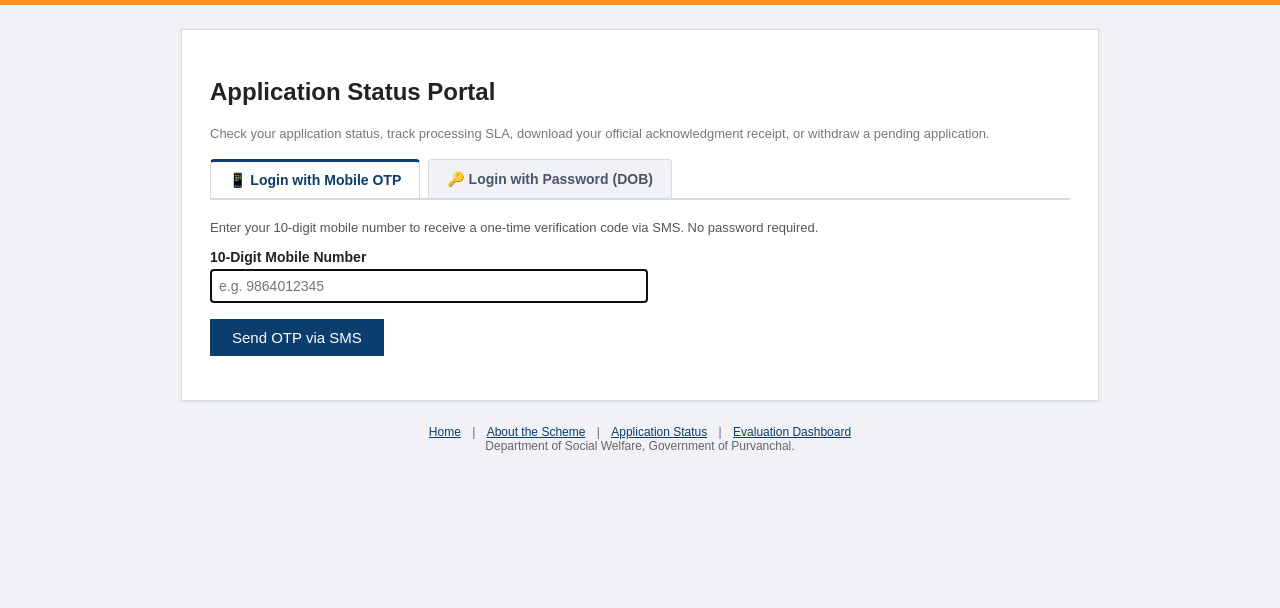
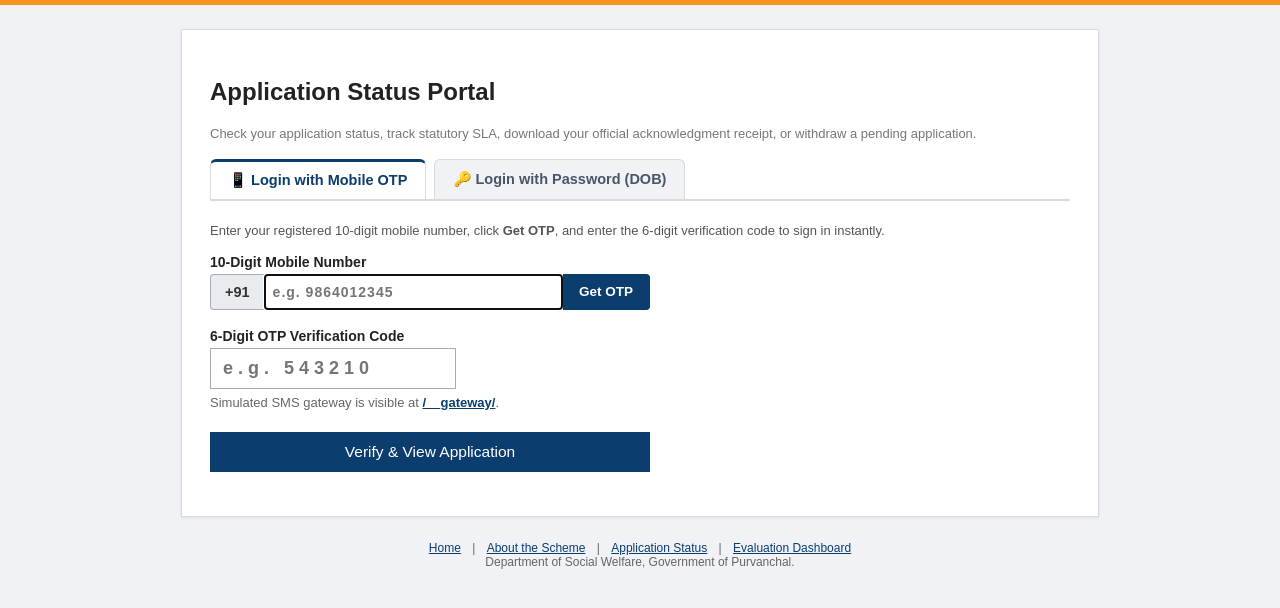
Before and after one commit to DhruvaKumar18/sewasetu-ai-handout, a Flask app: page /status in a window 1280 px wide. Shown: the part 69-677 px from the top of the page. Run offline with Flask 2, Linux system fonts and the light colour scheme; parts of the project's set-up code (start-up, migrations or seed data) failed here and were passed over; some libraries are stand-ins or nearby versions.

Commit message:
Streamline citizen login to 1-time OTP with unified 1-screen UI and persistent session

```diff
--- a/app/app.py
+++ b/app/app.py
@@ -31,7 +31,7 @@ def now_ist():
 import requests
 import psycopg2
 from flask import (Flask, request, session, redirect, url_for, render_template,
-                   flash, send_file, abort)
+                   flash, send_file, abort, jsonify)
 from fpdf import FPDF
 
 BASE_DIR = os.path.dirname(os.path.abspath(__file__))
@@ -268,6 +268,8 @@ def apply():
     if deadline_remaining() is None:
         flash("The application window for this scheme has closed.")
         return redirect(url_for("index"))
+    if session.get("verified_mobile"):
+        return redirect(url_for("form_step", step=1))
     if request.method == "POST":
         mobile = request.form.get("mobile", "").strip()
         captcha = request.form.get("captcha", "")
@@ -456,8 +458,53 @@ def generate_acknowledgment(cur, app_id):
 # Status portal (citizen login)
 # ---------------------------------------------------------------------------
 
+@app.route("/api/send-status-otp", methods=["POST"])
+def api_send_status_otp():
+    data = request.get_json(silent=True) or request.form
+    mobile = (data.get("mobile") or "").strip()
+    if not mobile or len(mobile) != 10 or not mobile.isdigit():
+        return jsonify({"success": False, "message": "Please enter a valid 10-digit mobile number."}), 400
+
+    code = "%06d" % secrets.randbelow(1000000)
+    conn = get_db()
+    cur = conn.cursor()
+    cur.execute("INSERT INTO otps (mobile, code, created_at) VALUES (%s, %s, %s)",
+                (mobile, code, datetime.now()))
+    conn.commit()
+    cur.close(); conn.close()
+
+    send_sms(mobile, f"Your Sewa Setu status login OTP is {code}. Valid for 5 minutes.")
+    session["status_otp_sent"] = True
+    session["status_otp_mobile"] = mobile
+    return jsonify({
+        "success": True,
+        "message": f"6-digit verification code sent to +91 {mobile} via SMS.",
+        "mobile": mobile
+    })
+
+
 @app.route("/status", methods=["GET", "POST"])
 def status_login():
+    if request.args.get("logout"):
+        session.pop("logged_in", None)
+        session.pop("portal_mobile", None)
+        session.pop("status_otp_sent", None)
+        session.pop("status_otp_mobile", None)
+        session.pop("verified_mobile", None)
+        flash("You have signed out successfully.")
+        return redirect(url_for("status_login"))
+
+    # If citizen is already logged in, show their application without prompting for OTP again
+    if session.get("logged_in") and session.get("portal_mobile") and not request.args.get("change_mobile") and not request.args.get("reset"):
+        conn = get_db()
+        cur = conn.cursor()
+        cur.execute("SELECT id FROM applications WHERE mobile = %s ORDER BY submitted_at DESC LIMIT 1",
+                    (session.get("portal_mobile"),))
+        r = cur.fetchone()
+        cur.close(); conn.close()
+        if r:
+            return redirect(url_for("view_application", app_id=r[0]))
+
     if request.args.get("change_mobile") or request.args.get("reset"):
         session.pop("status_otp_sent", None)
         session.pop("status_otp_mobile", None)
@@ -501,6 +548,9 @@ def status_login():
         elif action == "verify_otp" or request.form.get("otp"):
             active_tab = "otp"
             code = request.form.get("otp", "").strip()
+            if not code:
+                flash("Please click 'Get OTP' to receive your verification code, then enter the 6-digit OTP.")
+                return render_template("status_login.html", otp_sent=False, mobile=mobile, active_tab="otp")
             conn = get_db()
             cur = conn.cursor()
             cur.execute("SELECT code, created_at FROM otps WHERE mobile = %s "
@@ -519,6 +569,7 @@ def status_login():
                 session.pop("status_otp_mobile", None)
                 session["logged_in"] = True
                 session["portal_mobile"] = mobile
+                session["verified_mobile"] = mobile
 
                 conn = get_db()
                 cur = conn.cursor()
--- a/app/templates/base.html
+++ b/app/templates/base.html
@@ -39,7 +39,7 @@ table.tbl td,table.tbl th{border:1px solid #ccd;padding:7px 10px;font-size:14px;
 {% block content %}{% endblock %}
 </div>
 <div class="footer">
-  <a href="/">Home</a> | <a href="/about">About the Scheme</a> | <a href="/status">Application Status</a> | <a href="/eval-dashboard">Evaluation Dashboard</a><br>
+  <a href="/">Home</a> | <a href="/about">About the Scheme</a> | <a href="/status">Application Status</a> | <a href="/eval-dashboard">Evaluation Dashboard</a>{% if session.get('logged_in') %} | <a href="/status?logout=1" style="color:#c62828; font-weight:bold;">Sign Out</a>{% endif %}<br>
   Department of Social Welfare, Government of Purvanchal.
 </div>
 </body>
--- a/app/templates/status_login.html
+++ b/app/templates/status_login.html
@@ -1,28 +1,28 @@
 {% extends "base.html" %}
 {% block content %}
 <h2>Application Status Portal</h2>
-<p class="steps">Check your application status, track processing SLA, download your official acknowledgment receipt, or
-  withdraw a pending application.</p>
+<p class="steps">Check your application status, track statutory SLA, download your official acknowledgment receipt, or withdraw a pending application.</p>
 
 <style>
   .login-tabs {
     display: flex;
     border-bottom: 2px solid #d7dbe0;
-    margin-bottom: 20px;
+    margin-bottom: 22px;
     gap: 8px;
   }
 
   .login-tab {
     padding: 10px 18px;
-    font-size: 14px;
+    font-size: 14.5px;
     font-weight: 600;
     cursor: pointer;
     background: #f0f2f5;
     border: 1px solid #d7dbe0;
     border-bottom: none;
-    border-radius: 4px 4px 0 0;
+    border-radius: 6px 6px 0 0;
     color: #4a5568;
     text-decoration: none;
+    transition: all 0.2s ease;
   }
 
   .login-tab.active {
@@ -40,14 +40,79 @@
     display: block;
   }
 
-  .otp-badge {
+  .otp-status-box {
+    padding: 11px 15px;
+    border-radius: 4px;
+    font-size: 13.5px;
+    margin-bottom: 16px;
+    display: none;
+  }
+
+  .otp-status-success {
     background: #e8f5e9;
-    border-left: 3px solid #2e7d32;
+    border-left: 4px solid #2e7d32;
     color: #1b5e20;
-    padding: 10px 14px;
-    margin-bottom: 16px;
+  }
+
+  .otp-status-error {
+    background: #ffebee;
+    border-left: 4px solid #c62828;
+    color: #b71c1c;
+  }
+
+  .mobile-input-group {
+    display: flex;
+    align-items: stretch;
+    max-width: 440px;
+    margin-top: 4px;
+  }
+
+  .mobile-prefix {
+    background: #e9ecef;
+    border: 1px solid #aab;
+    border-right: none;
+    padding: 9px 14px;
+    font-weight: 700;
+    font-size: 14.5px;
+    color: #333;
+    border-radius: 4px 0 0 4px;
+    display: flex;
+    align-items: center;
+  }
+
+  .mobile-input-field {
+    flex: 1;
+    border: 1px solid #aab;
+    border-radius: 0;
+    padding: 9px 12px;
+    font-size: 15px;
+    font-weight: 600;
+    letter-spacing: 1px;
+    margin: 0 !important;
+  }
+
+  .btn-get-otp {
+    background: #0b3d6e;
+    color: #fff;
+    border: 1px solid #0b3d6e;
+    border-left: none;
+    padding: 9px 16px;
+    font-size: 13.5px;
+    font-weight: 700;
+    cursor: pointer;
     border-radius: 0 4px 4px 0;
-    font-size: 13.5px;
+    white-space: nowrap;
+    transition: background 0.15s ease;
+  }
+
+  .btn-get-otp:hover:not(:disabled) {
+    background: #0d4a85;
+  }
+
+  .btn-get-otp:disabled {
+    background: #8fa5bc;
+    border-color: #8fa5bc;
+    cursor: not-allowed;
   }
 </style>
 
@@ -58,76 +123,76 @@
     onclick="showTab('password')">&#128273; Login with Password (DOB)</button>
 </div>
 
-<!-- Tab 1: OTP Authentication (Default) -->
+<!-- Tab 1: Unified 1-Screen Mobile OTP Login -->
 <div id="tab-otp" class="tab-content {% if active_tab != 'password' %}active{% endif %}">
-  {% if otp_sent %}
-  <div class="otp-badge" style="display:flex; justify-content:space-between; align-items:center; flex-wrap:wrap; gap:8px;">
-    <div>&#10004; A 6-digit verification code has been sent to <b>+91 {{ mobile }}</b> via SMS.</div>
-    <a href="/status?change_mobile=1" style="color:#0b3d6e; font-weight:700; text-decoration:underline; font-size:13px;">&#9998; Change Mobile</a>
+  <p class="note" style="margin-bottom:16px;">
+    Enter your registered 10-digit mobile number, click <b>Get OTP</b>, and enter the 6-digit verification code to sign in instantly.
+  </p>
+
+  <div id="otpStatusBox" class="otp-status-box {% if otp_sent %}otp-status-success{% endif %}" {% if otp_sent %}style="display:block;"{% endif %}>
+    {% if otp_sent %}
+      &#10004; A 6-digit verification code has been sent to <b>+91 {{ mobile }}</b> via SMS.
+    {% endif %}
   </div>
-  <form method="post" action="/status">
+
+  <form method="post" action="/status" id="otpForm">
     <input type="hidden" name="action" value="verify_otp">
-    <input type="hidden" name="mobile" value="{{ mobile }}">
 
-    <div style="display:flex; justify-content:space-between; align-items:center; margin-top:12px;">
-      <label style="margin:0;">Registered Mobile Number</label>
-      <a href="/status?change_mobile=1" style="font-size:13px; color:#0b3d6e; font-weight:600; text-decoration:underline;">Change Number</a>
-    </div>
-    <div style="display:flex; gap:10px; align-items:center; margin-top:4px;">
-      <input type="text" value="+91 {{ mobile }}" disabled style="background:#e9ecef; flex:1; font-weight:bold; font-size:15px; margin:0;">
-      <a href="/status?change_mobile=1" class="btn" style="background:#6c757d; padding:8px 16px; font-size:13px; text-decoration:none; white-space:nowrap;">Change</a>
+    <label for="mobileInput">10-Digit Mobile Number</label>
+    <div class="mobile-input-group">
+      <span class="mobile-prefix">+91</span>
+      <input type="text" id="mobileInput" name="mobile" maxlength="10" placeholder="e.g. 9864012345"
+        value="{{ mobile or '' }}" required autofocus class="mobile-input-field" oninput="onMobileChanged()">
+      <button type="button" id="btnGetOtp" class="btn-get-otp" onclick="requestOtp()">Get OTP</button>
     </div>
 
-    <label style="margin-top:14px;">Enter 6-Digit OTP Code</label>
-    <input type="text" name="otp" maxlength="6" placeholder="e.g. 543210" autofocus required
-      style="letter-spacing:4px; font-weight:bold; font-size:18px;">
+    <div id="otpSection" style="margin-top:18px;">
+      <label for="otpCodeInput">6-Digit OTP Verification Code</label>
+      <div style="display:flex; gap:12px; align-items:center;">
+        <input type="text" id="otpCodeInput" name="otp" maxlength="6" placeholder="e.g. 543210"
+          style="letter-spacing:5px; font-weight:bold; font-size:18px; max-width:220px; padding:9px 12px; margin:0;"
+          autocomplete="one-time-code" required>
+        <button type="button" id="btnResend" onclick="requestOtp()"
+          style="background:none; border:none; color:#0b3d6e; text-decoration:underline; cursor:pointer; font-size:13px; font-weight:bold; display:none;">Resend OTP</button>
+      </div>
+      <p class="note" style="margin-top:6px; color:#666;">
+        Simulated SMS gateway is visible at <a href="/__gateway/" target="_blank" style="color:#0b3d6e; font-weight:600;">/__gateway/</a>.
+      </p>
+    </div>
 
-    <p style="margin-top:16px;">
-      <button class="btn" type="submit">Verify &amp; View Application</button>
+    <p style="margin-top:22px;">
+      <button class="btn" type="submit" id="btnSubmitVerify" style="width:100%; max-width:440px; font-size:15.5px; padding:11px 22px;">
+        Verify &amp; View Application
+      </button>
     </p>
   </form>
-  <form method="post" action="/status" style="margin-top:12px;">
-    <input type="hidden" name="action" value="send_otp">
-    <input type="hidden" name="mobile" value="{{ mobile }}">
-    <p class="note">
-      Didn't receive the OTP? <button type="submit"
-        style="background:none; border:none; color:#0b3d6e; text-decoration:underline; cursor:pointer; padding:0; font-size:13px; font-weight:bold;">Resend OTP</button> &middot; <a href="/status?change_mobile=1" style="font-weight:bold; color:#0b3d6e;">Use Different Mobile Number</a>
-    </p>
-  </form>
-  {% else %}
-  <p class="note" style="margin-bottom:14px;">Enter your 10-digit mobile number to receive a one-time verification code
-    via SMS. No password required.</p>
-  <form method="post" action="/status">
-    <input type="hidden" name="action" value="send_otp">
-    <label>10-Digit Mobile Number</label>
-    <input type="text" name="mobile" maxlength="10" placeholder="e.g. 9864012345" value="{{ mobile or '' }}" required
-      autofocus>
-    <p style="margin-top:16px;">
-      <button class="btn" type="submit">Send OTP via SMS</button>
-    </p>
-  </form>
-  {% endif %}
 </div>
 
 <!-- Tab 2: Password Authentication -->
 <div id="tab-password" class="tab-content {% if active_tab == 'password' %}active{% endif %}">
-  <p class="note" style="margin-bottom:14px;">Sign in using your portal password. By default, your password is your date
-    of birth in <code>DDMMYYYY</code> format.</p>
+  <p class="note" style="margin-bottom:16px;">
+    Sign in using your portal password. By default, your password is your date of birth in <code>DDMMYYYY</code> format.
+  </p>
   <form method="post" action="/status">
     <input type="hidden" name="action" value="password_login">
-    <label>Mobile Number</label>
-    <input type="text" name="mobile" maxlength="10" placeholder="10-digit mobile number" value="{{ mobile or '' }}"
-      required>
-    <label>Password (DOB as DDMMYYYY)</label>
-    <input type="password" name="password" placeholder="e.g. DDMMYYYY" required>
-    <p style="margin-top:16px;">
-      <button class="btn" type="submit">Login with Password</button>
+    <label>10-Digit Mobile Number</label>
+    <input type="text" name="mobile" maxlength="10" placeholder="e.g. 9864012345" value="{{ mobile or '' }}" required>
+
+    <label style="margin-top:14px;">Password (DOB as DDMMYYYY)</label>
+    <input type="password" name="password" placeholder="e.g. 15081958" required>
+
+    <p style="margin-top:20px;">
+      <button class="btn" type="submit" style="width:100%; max-width:420px; font-size:15.5px; padding:11px 22px;">
+        Login with Password
+      </button>
     </p>
   </form>
-  <p class="note" style="margin-top:14px;"><a href="/status/reset">Forgot password? Reset via SMS</a></p>
+  <p class="note" style="margin-top:16px;"><a href="/status/reset">Forgot password? Reset via SMS</a></p>
 </div>
 
 <script>
+  var countdownInterval = null;
+
   function showTab(tabName) {
     document.querySelectorAll('.login-tab').forEach(function (el) {
       el.classList.remove('active');
@@ -143,5 +208,94 @@
       document.getElementById('tab-password').classList.add('active');
     }
   }
+
+  function setStatusBox(type, message) {
+    var box = document.getElementById('otpStatusBox');
+    box.className = 'otp-status-box ' + (type === 'success' ? 'otp-status-success' : 'otp-status-error');
+    box.innerHTML = (type === 'success' ? '&#10004; ' : '&#9888; ') + message;
+    box.style.display = 'block';
+  }
+
+  function onMobileChanged() {
+    var val = document.getElementById('mobileInput').value.replace(/\D/g, '');
+    document.getElementById('mobileInput').value = val;
+  }
+
+  function startCountdown(seconds) {
+    var btn = document.getElementById('btnGetOtp');
+    var resendBtn = document.getElementById('btnResend');
+    btn.disabled = true;
+    resendBtn.style.display = 'none';
+
+    var remaining = seconds;
+    btn.textContent = 'Resend in ' + remaining + 's';
+
+    if (countdownInterval) {
+      clearInterval(countdownInterval);
+    }
+
+    countdownInterval = setInterval(function () {
+      remaining -= 1;
+      if (remaining <= 0) {
+        clearInterval(countdownInterval);
+        btn.disabled = false;
+        btn.textContent = 'Get OTP';
+        resendBtn.style.display = 'inline-block';
+      } else {
+        btn.textContent = 'Resend in ' + remaining + 's';
+      }
+    }, 1000);
+  }
+
+  function requestOtp() {
+    var mobile = document.getElementById('mobileInput').value.trim();
+    if (!mobile || mobile.length !== 10 || !/^\d{10}$/.test(mobile)) {
+      setStatusBox('error', 'Please enter a valid 10-digit mobile number before requesting an OTP.');
+      document.getElementById('mobileInput').focus();
+      return;
+    }
+
+    var btn = document.getElementById('btnGetOtp');
+    btn.disabled = true;
+    btn.textContent = 'Sending...';
+
+    fetch('/api/send-status-otp', {
+      method: 'POST',
+      headers: {
+        'Content-Type': 'application/json',
+        'Accept': 'application/json'
+      },
+      body: JSON.stringify({ mobile: mobile })
+    })
+    .then(function (res) {
+      return res.json().then(function (data) {
+        return { status: res.status, data: data };
+      });
+    })
+    .then(function (result) {
+      if (result.status === 200 && result.data.success) {
+        setStatusBox('success', '6-digit OTP sent to <b>+91 ' + mobile + '</b> via SMS. Please enter the code below.');
+        startCountdown(60);
+        document.getElementById('otpCodeInput').focus();
+      } else {
+        setStatusBox('error', result.data.message || 'Failed to send OTP. Please try again.');
+        btn.disabled = false;
+        btn.textContent = 'Get OTP';
+      }
+    })
+    .catch(function (err) {
+      setStatusBox('error', 'Network error sending OTP. Please check your connection.');
+      btn.disabled = false;
+      btn.textContent = 'Get OTP';
+    });
+  }
+
+  // Auto-focus OTP if already sent by server
+  {% if otp_sent %}
+  window.addEventListener('DOMContentLoaded', function () {
+    startCountdown(60);
+    document.getElementById('otpCodeInput').focus();
+  });
+  {% endif %}
 </script>
 {% endblock %}
```
Also changed, not shown: app/eval_results.json (+48 -48 lines), app/templates/application.html (+7 -1 lines).
